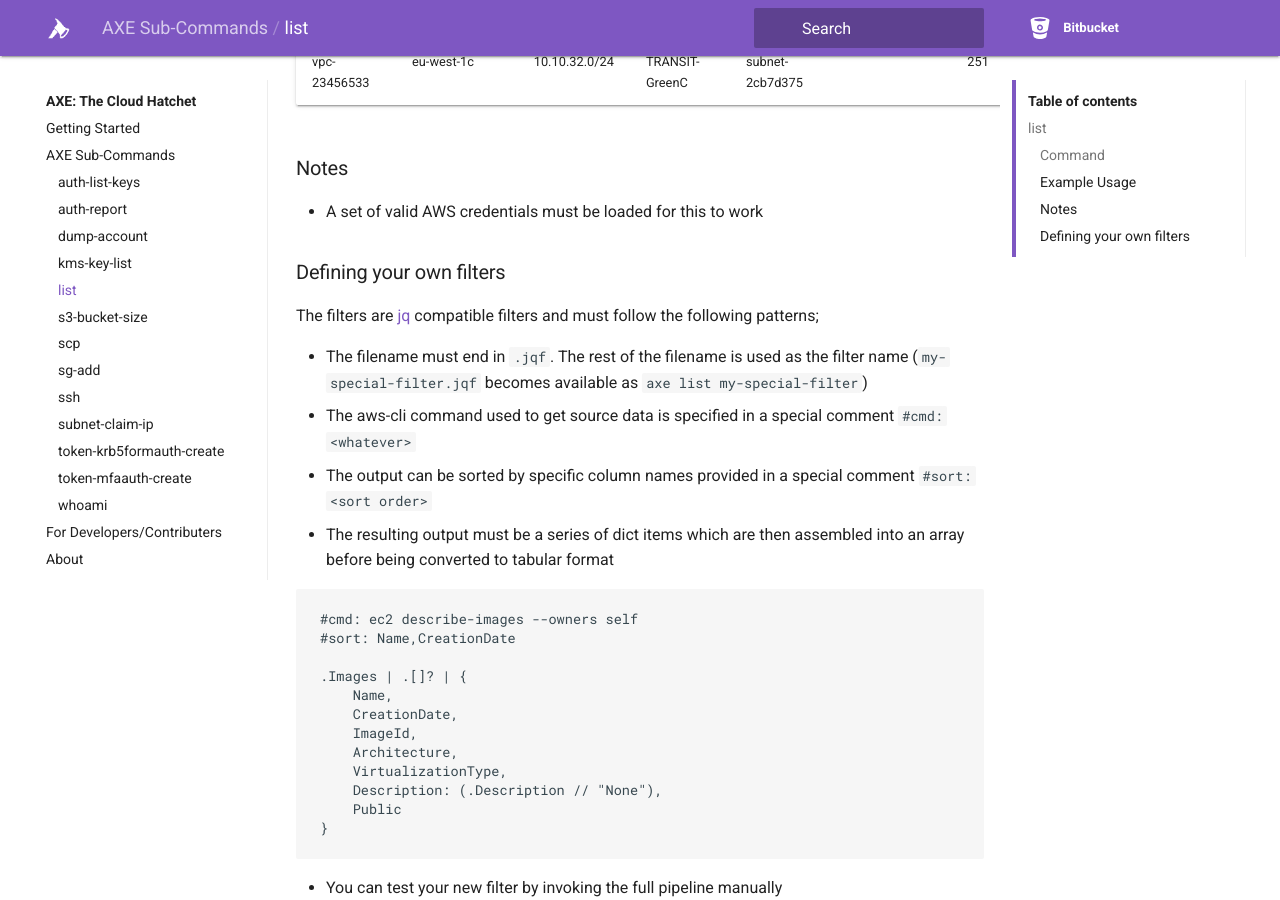
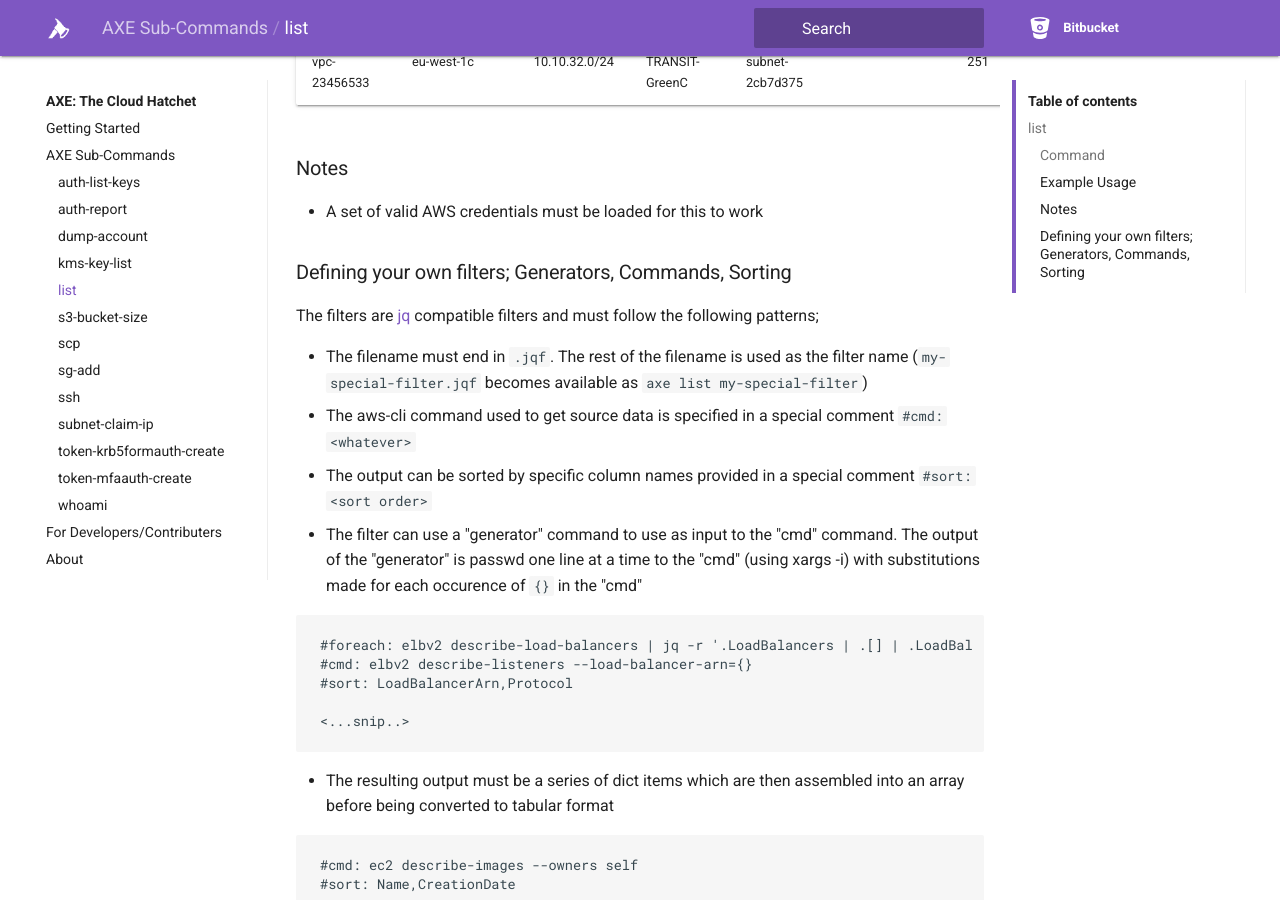
Before and after one commit to kxseven/axe, an MkDocs documentation site: the page built from docs/content/commands/axe-list.md, in a window 1280 px wide and 900 px high, scrolled down 1713 px. Built offline with MkDocs 1.6.1 and Material for MkDocs 9.7.7, drawn with Linux system fonts in a browser that asks for light colours; old or Windows-style settings are respelled for this version of MkDocs.

Commit message:
Updated docs for more info on using generators

````diff
--- a/docs/content/commands/axe-list.md
+++ b/docs/content/commands/axe-list.md
@@ -59,13 +59,23 @@ $ axe list subnet -f pipe
  - A set of valid AWS credentials must be loaded for this to work
 
 
-### Defining your own filters
+### Defining your own filters; Generators, Commands, Sorting
 
 The filters are [jq] compatible filters and must follow the following patterns;
 
  - The filename must end in `.jqf`. The rest of the filename is used as the filter name (`my-special-filter.jqf` becomes available as `axe list my-special-filter`)
  - The aws-cli command used to get source data is specified in a special comment `#cmd: <whatever>`
  - The output can be sorted by specific column names provided in a special comment `#sort: <sort order>`
+ - The filter can use a "generator" command to use as input to the "cmd" command. The output of the "generator" is passwd one line at a time to the "cmd" (using xargs -i) with substitutions made for each occurence of `{}` in the "cmd"
+
+```
+#foreach: elbv2 describe-load-balancers | jq -r '.LoadBalancers | .[] | .LoadBalancerArn'
+#cmd: elbv2 describe-listeners --load-balancer-arn={}
+#sort: LoadBalancerArn,Protocol
+
+<...snip..>
+```
+
  - The resulting output must be a series of dict items which are then assembled into an array before being converted to tabular format
 
 ```
````
